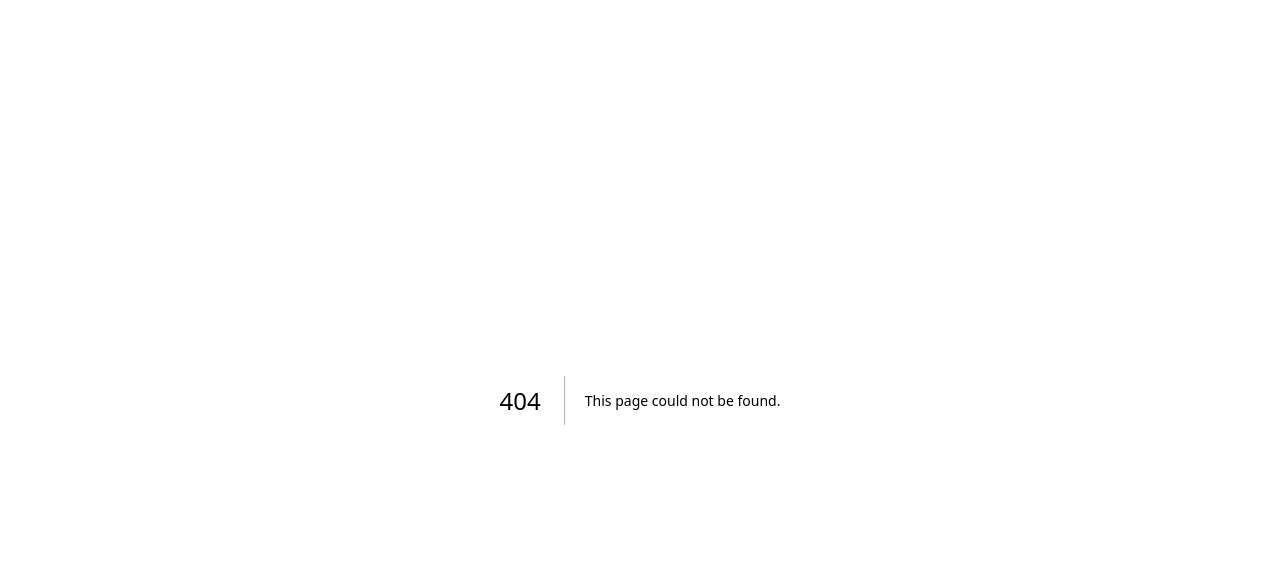
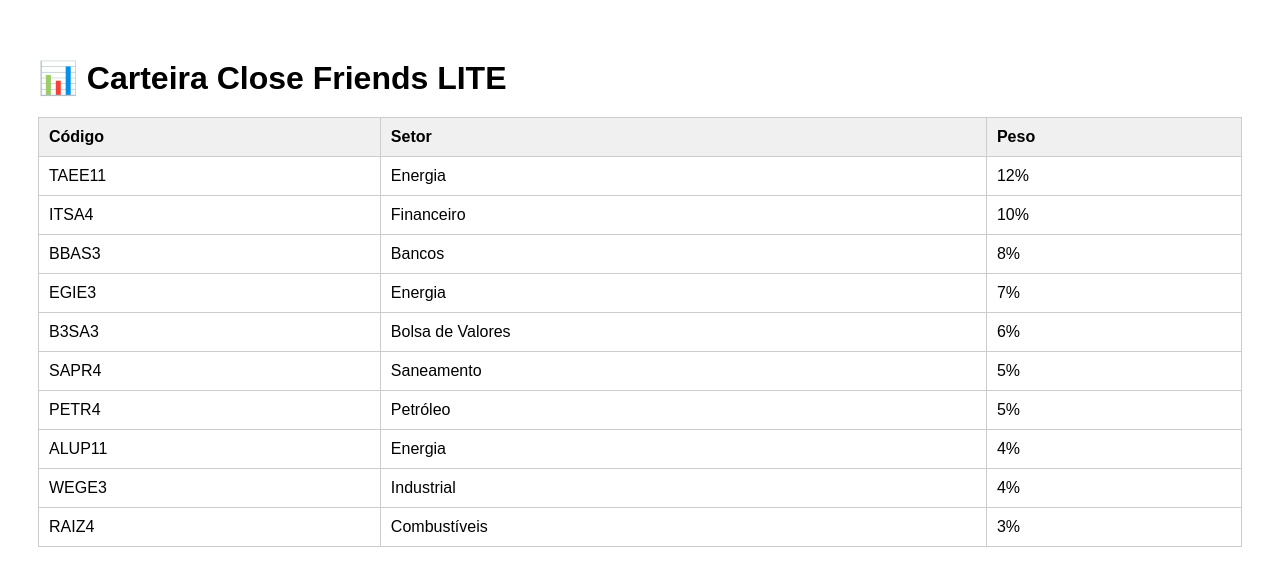
Before and after one commit to Jacbdias/site-clientes-login, a Next.js app: page /lite in a window 1280 px wide. Before the commit this address had no page. Shown: the top 586 px of the page. Built offline with nearby package versions, Linux system fonts and the light colour scheme.

Commit message:
Create lite.js

```diff
--- /dev/null
+++ b/pages/lite.js
@@ -0,0 +1,52 @@
+// pages/lite.js
+
+export default function LiteCarteira() {
+  const ativos = [
+    { codigo: 'TAEE11', setor: 'Energia', peso: '12%' },
+    { codigo: 'ITSA4', setor: 'Financeiro', peso: '10%' },
+    { codigo: 'BBAS3', setor: 'Bancos', peso: '8%' },
+    { codigo: 'EGIE3', setor: 'Energia', peso: '7%' },
+    { codigo: 'B3SA3', setor: 'Bolsa de Valores', peso: '6%' },
+    { codigo: 'SAPR4', setor: 'Saneamento', peso: '5%' },
+    { codigo: 'PETR4', setor: 'Petróleo', peso: '5%' },
+    { codigo: 'ALUP11', setor: 'Energia', peso: '4%' },
+    { codigo: 'WEGE3', setor: 'Industrial', peso: '4%' },
+    { codigo: 'RAIZ4', setor: 'Combustíveis', peso: '3%' },
+  ];
+
+  return (
+    <div style={{ padding: '30px', fontFamily: 'Arial' }}>
+      <h1 style={{ marginBottom: '20px' }}>📊 Carteira Close Friends LITE</h1>
+      <table style={{ width: '100%', borderCollapse: 'collapse' }}>
+        <thead>
+          <tr>
+            <th style={th}>Código</th>
+            <th style={th}>Setor</th>
+            <th style={th}>Peso</th>
+          </tr>
+        </thead>
+        <tbody>
+          {ativos.map((ativo, index) => (
+            <tr key={index}>
+              <td style={td}>{ativo.codigo}</td>
+              <td style={td}>{ativo.setor}</td>
+              <td style={td}>{ativo.peso}</td>
+            </tr>
+          ))}
+        </tbody>
+      </table>
+    </div>
+  );
+}
+
+const th = {
+  backgroundColor: '#f0f0f0',
+  border: '1px solid #ccc',
+  padding: '10px',
+  textAlign: 'left'
+};
+
+const td = {
+  border: '1px solid #ccc',
+  padding: '10px'
+};
```
